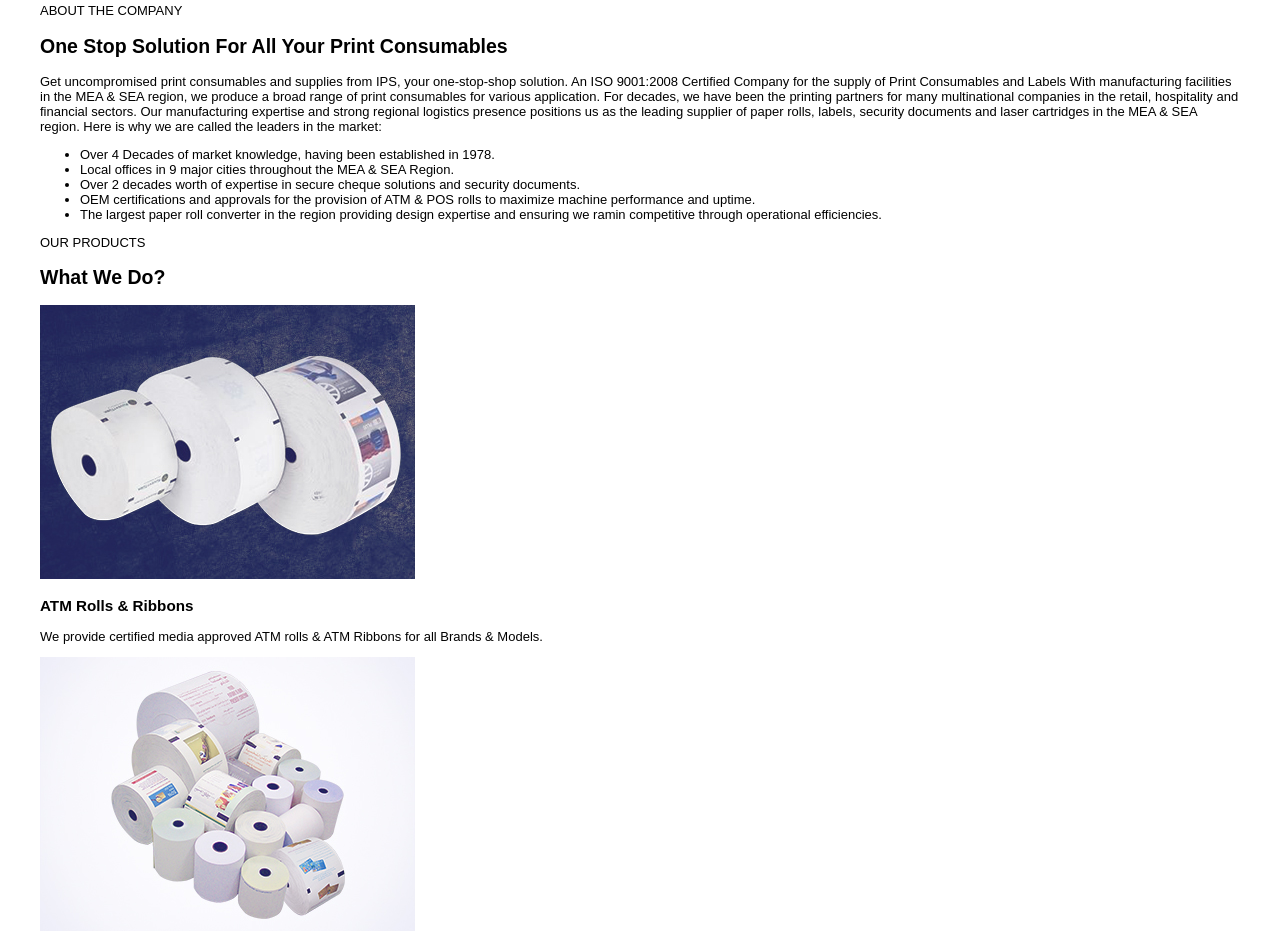
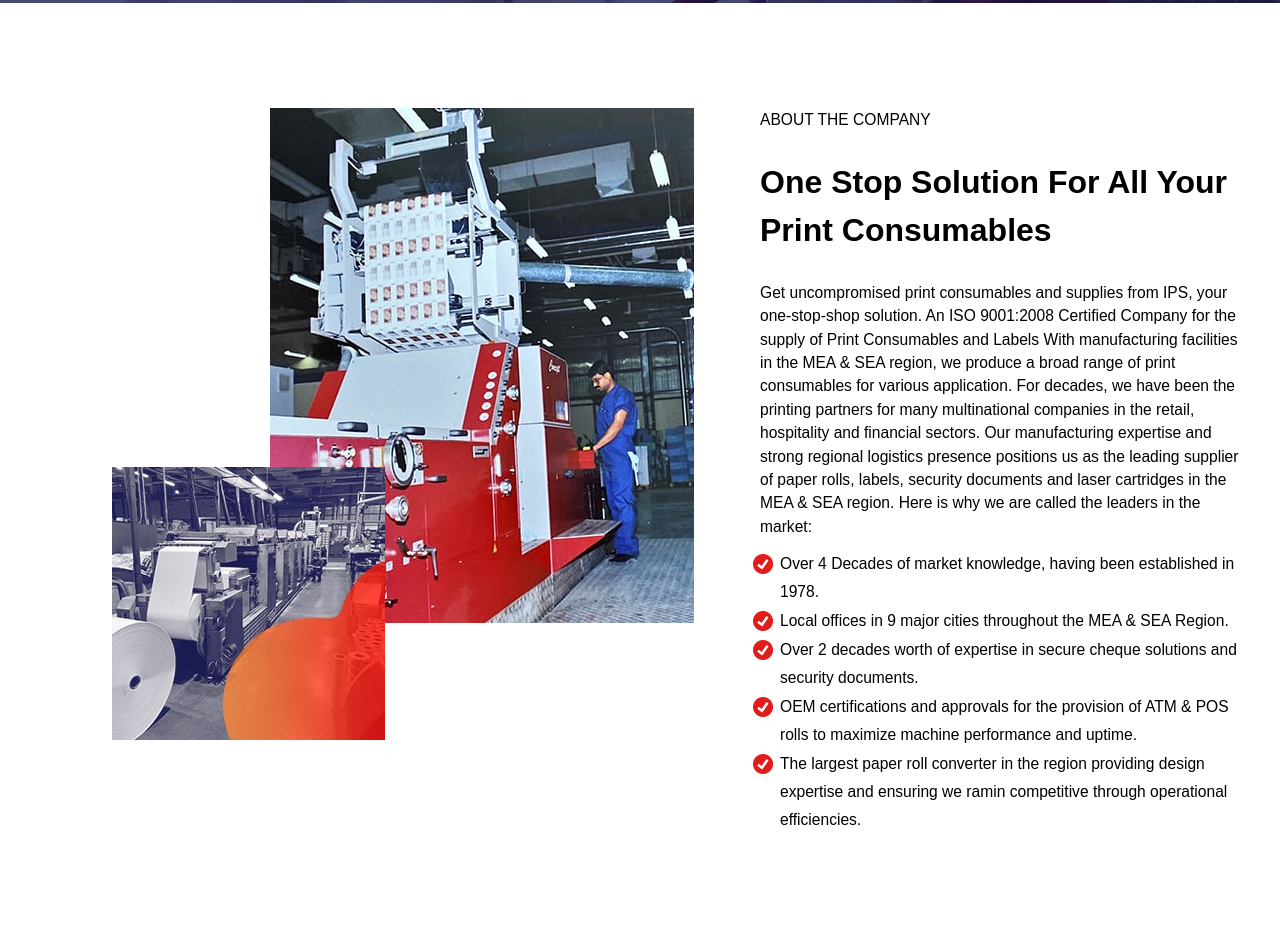
Before and after one commit to tarunthapar145/product_landing_page, a plain HTML site: page index.html in a window 1280 px wide. Shown: the part 535-1469 px from the top of the page. Drawn offline with Linux system fonts and the light colour scheme.

Commit message:
About us section complete

```diff
--- a/index.html
+++ b/index.html
@@ -34,18 +34,28 @@
 
 			<!-- About Us -->
 			<section id="about_the_company">
-				<span>ABOUT THE COMPANY</span>
-				<h2>One Stop Solution For All Your Print Consumables</h2>
-				<p>
-					Get uncompromised print consumables and supplies from IPS, your one-stop-shop solution. An ISO 9001:2008 Certified Company for the supply of Print Consumables and Labels With manufacturing facilities in the MEA & SEA region, we produce a broad range of print consumables for various application. For decades, we have been the printing partners for many multinational companies in the retail, hospitality and financial sectors. Our manufacturing expertise and strong regional logistics presence positions us as the leading supplier of paper rolls, labels, security documents and laser cartridges in the MEA & SEA region. Here is why we are called the leaders in the market:
-				</p>
-				<ul>
-					<li>Over 4 Decades of market knowledge, having been established in 1978.</li>
-					<li>Local offices in 9 major cities throughout the MEA & SEA Region.</li>
-					<li>Over 2 decades worth of expertise in secure cheque solutions and security documents.</li>
-					<li>OEM certifications and approvals for the provision of ATM & POS rolls to maximize machine performance and uptime.</li>
-					<li>The largest paper roll converter in the region providing design expertise and ensuring we ramin competitive through operational efficiencies.</li>
-				</ul>
+				<div class="about_us_images">
+					<figure id="image1">
+						<img src="images/about_us_1.jpg" alt="about us1">
+					</figure>
+					<figure id="image2">
+						<img src="images/about_us_2.jpg" alt="about us2">
+					</figure>
+				</div>
+				<div class="about_us_text">
+					<span class="section-heading">ABOUT THE COMPANY</span>
+					<h2>One Stop Solution For All Your Print Consumables</h2>
+					<p>
+						Get uncompromised print consumables and supplies from IPS, your one-stop-shop solution. An ISO 9001:2008 Certified Company for the supply of Print Consumables and Labels With manufacturing facilities in the MEA & SEA region, we produce a broad range of print consumables for various application. For decades, we have been the printing partners for many multinational companies in the retail, hospitality and financial sectors. Our manufacturing expertise and strong regional logistics presence positions us as the leading supplier of paper rolls, labels, security documents and laser cartridges in the MEA & SEA region. Here is why we are called the leaders in the market:
+					</p>
+					<ul class="about_us_list">
+						<li><span class="list-text">Over 4 Decades of market knowledge, having been established in 1978.</span></li>
+						<li><span class="list-text">Local offices in 9 major cities throughout the MEA & SEA Region.</span></li>
+						<li><span class="list-text">Over 2 decades worth of expertise in secure cheque solutions and security documents.</span></li>
+						<li><span class="list-text">OEM certifications and approvals for the provision of ATM & POS rolls to maximize machine performance and uptime.</span></li>
+						<li><span class="list-text">The largest paper roll converter in the region providing design expertise and ensuring we ramin competitive through operational efficiencies.</span></li>
+					</ul>
+				</div>
 			</section>
 
 			<!-- Products -->
--- a/styles.css
+++ b/styles.css
@@ -11,6 +11,12 @@
 
 body {
 	margin: auto;
+	line-height: 1.5;
+}
+
+h2 {
+	font-size: 32px;
+
 }
 
 #header {
@@ -75,8 +81,56 @@
 
 }
 
-
 .main_page {
 	max-width: 1200px;
 	margin: 0 auto;
 }
+
+#about_the_company {
+	display: flex;
+	margin: 100px auto;
+
+}
+
+.about_us_images {
+	width: 60%;
+	position: relative;
+}
+
+.about_us_images > figure {
+	position: absolute;
+	margin: 0;
+	width: 100%;
+	height: auto;
+}
+
+#image1 {
+	top: 0;
+	left: 32%;
+}
+
+#image2 {
+	top: 48%;
+	left: 10%;
+}
+
+
+.about_us_text {
+	width: 40%;
+	font-size: 1.2rem;
+}
+
+.about_us_text > ul {
+	line-height: 1.8;
+	margin-left: -20px;
+}
+
+.about_us_list li {
+	list-style-image: url('images/checked_scaled.png');
+	position: relative;
+}
+
+.list-text {
+	position: relative;
+	top: -5px;
+}
```
Also changed, not shown: images/about_us_1.jpg (added), images/about_us_2.jpg (added), images/checked_scaled.png (added).
